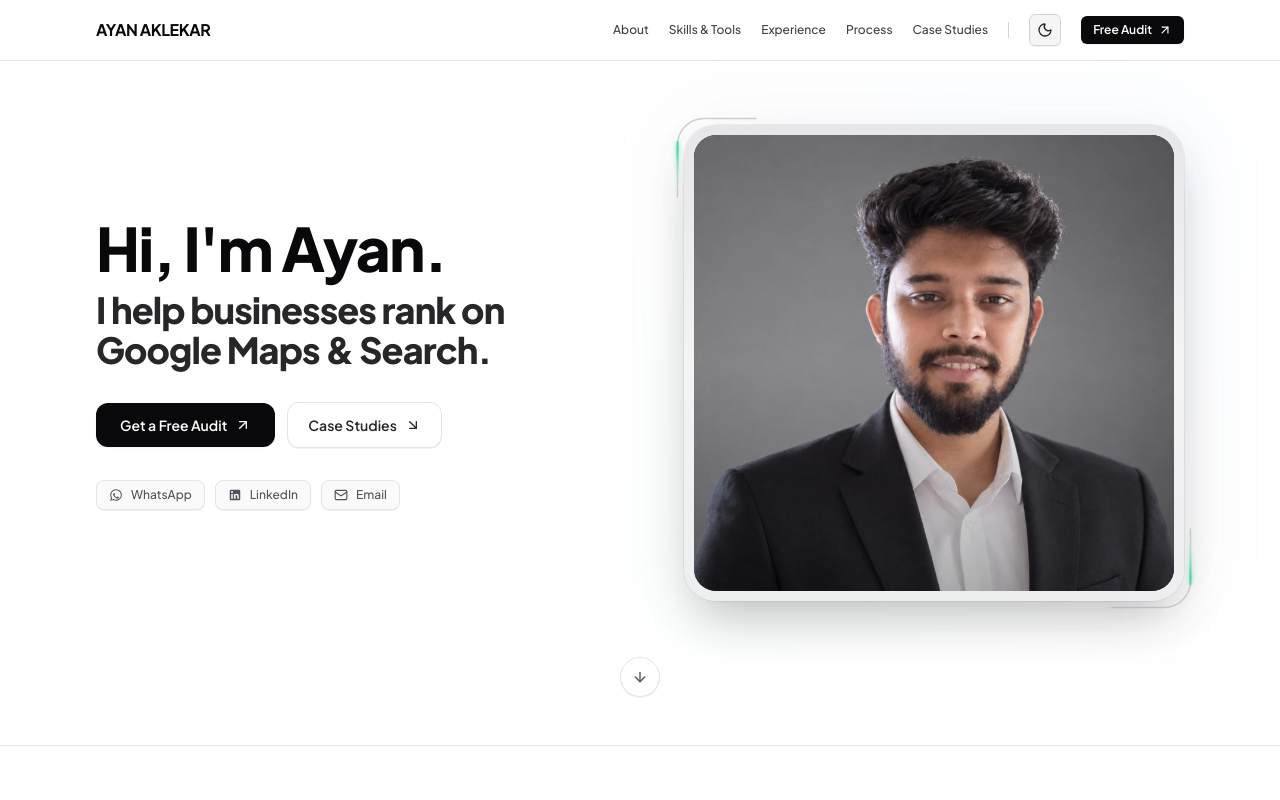
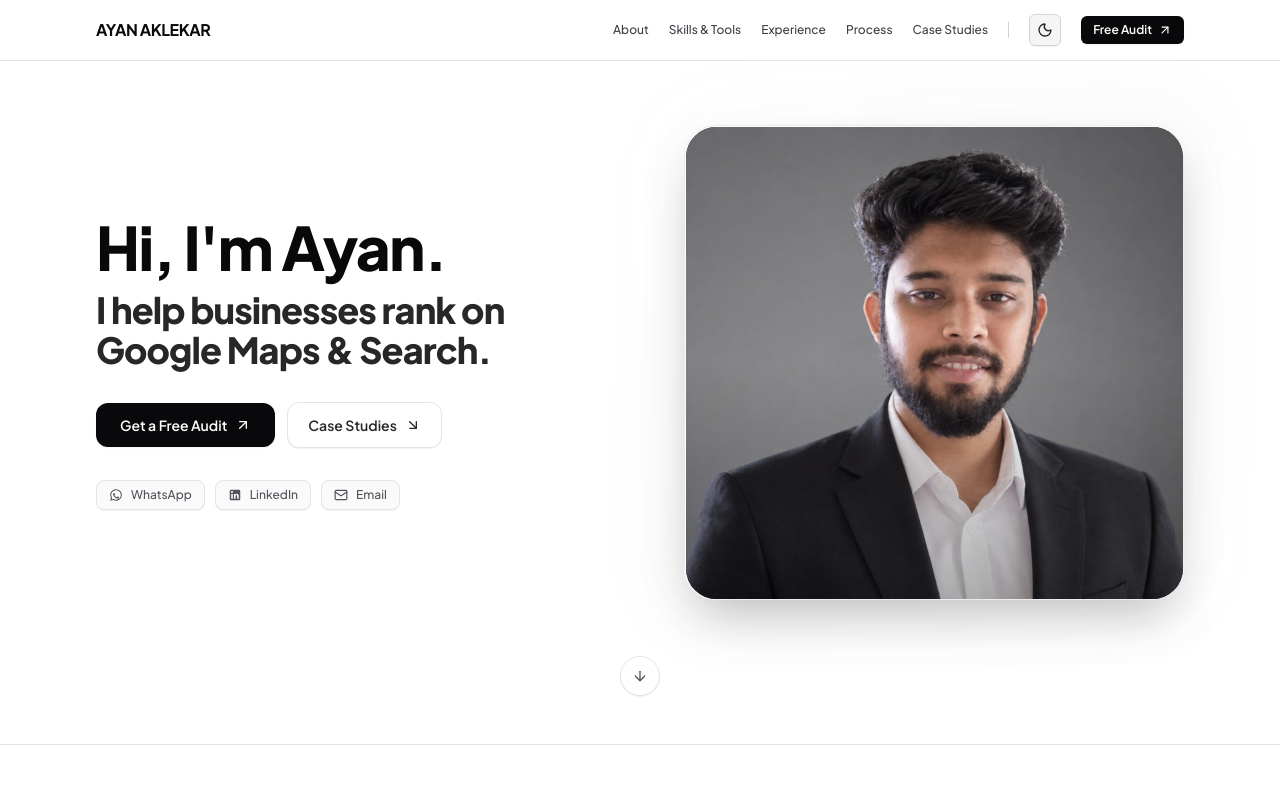
Before and after one commit to Aafaque-Nazir/ayanPortfolio, a Next.js app: page / in a window 1280 px wide. Shown: the top 800 px of the page. Built offline with nearby package versions, Linux system fonts and the light colour scheme.

Commit message:
feat: add Hero component and global CSS styles

```diff
--- a/src/app/globals.css
+++ b/src/app/globals.css
@@ -121,36 +121,25 @@ input[type="range"]:active::-webkit-slider-thumb {
   animation: fadeSlideUp 0.25s cubic-bezier(0.16, 1, 0.3, 1) forwards;
 }
 
-/* Executive Corner Bracket Beam Animations (Sleek, High-Precision, Subtle) */
-@keyframes cornerBeamTL {
+/* 360° Rotating Pure White Border Beam */
+@keyframes spinBorder {
   from {
-    stroke-dashoffset: 205;
+    transform: rotate(0deg);
   }
   to {
-    stroke-dashoffset: 0;
+    transform: rotate(360deg);
   }
 }
 
-@keyframes cornerBeamBR {
-  from {
-    stroke-dashoffset: 205;
-  }
-  to {
-    stroke-dashoffset: 0;
-  }
+.animate-spin-border {
+  animation: spinBorder 4s linear infinite !important;
+  will-change: transform;
 }
 
-.animate-corner-beam-tl {
-  animation: cornerBeamTL 3.2s linear infinite;
-}
-
-.animate-corner-beam-br {
-  animation: cornerBeamBR 3.2s linear infinite;
-}
-
-/* Accessibility: Respect Reduced Motion */
+/* Accessibility: Respect Reduced Motion (exempting essential decorative rotating border beams) */
 @media (prefers-reduced-motion: reduce) {
-  *, ::before, ::after {
+  *:not(.animate-spin-border, .animate-spin-border *),
+  ::before, ::after {
     animation-duration: 0.01ms !important;
     animation-iteration-count: 1 !important;
     transition-duration: 0.01ms !important;
--- a/src/components/Hero.tsx
+++ b/src/components/Hero.tsx
@@ -91,122 +91,44 @@ export default function Hero() {
               {/* Ambient Glow */}
               <div
                 aria-hidden="true"
-                className="absolute -inset-2 sm:-inset-4 bg-gradient-to-tr from-emerald-500/10 via-zinc-400/10 to-blue-500/10 rounded-[2.5rem] blur-2xl opacity-60 dark:opacity-40 group-hover:opacity-90 transition-opacity duration-500"
+                className="absolute -inset-2 sm:-inset-4 bg-gradient-to-tr from-zinc-500/10 via-zinc-400/5 to-zinc-500/10 rounded-[2.5rem] blur-2xl opacity-60 dark:opacity-40 group-hover:opacity-90 transition-opacity duration-500"
               />
 
-              {/* Outer Elegant Frame with Animated Corner Accents */}
-              <div className="relative p-1.5 sm:p-2.5 rounded-3xl sm:rounded-[2rem] bg-gradient-to-b from-zinc-200/90 via-zinc-100 to-zinc-200/60 dark:from-zinc-700/50 dark:via-zinc-800/40 dark:to-zinc-900/80 shadow-2xl dark:shadow-[0_25px_60px_-15px_rgba(0,0,0,0.85)] ring-1 ring-black/5 dark:ring-white/10">
-                {/* Top-Left Animated Corner Bracket */}
+              {/* Outer Container with 360° Rotating Pure White Border Beam */}
+              <div className="relative p-[1.5px] rounded-3xl sm:rounded-[2rem] overflow-hidden shadow-2xl dark:shadow-[0_25px_60px_-15px_rgba(0,0,0,0.85)]">
+                {/* Embedded style ensuring keyframes are loaded and never frozen */}
+                <style>{`
+                  @keyframes spinBorder {
+                    from { transform: rotate(0deg); }
+                    to { transform: rotate(360deg); }
+                  }
+                  .photo-beam-spin {
+                    animation: spinBorder 4s linear infinite !important;
+                    will-change: transform;
+                  }
+                `}</style>
+
+                {/* Exactly 2 Compact Opposite Pure White Beams (180° apart, strictly 2 lines total) */}
                 <div
                   aria-hidden="true"
-                  className="absolute -top-1.5 -left-1.5 sm:-top-2 sm:-left-2 w-16 h-16 sm:w-20 sm:h-20 pointer-events-none z-20"
-                >
-                  <svg
-                    viewBox="0 0 80 80"
-                    className="w-full h-full overflow-visible"
-                    fill="none"
-                    xmlns="http://www.w3.org/2000/svg"
-                  >
-                    <defs>
-                      <filter id="subtle-glow-tl" x="-40%" y="-40%" width="180%" height="180%">
-                        <feGaussianBlur stdDeviation="2" result="blur" />
-                        <feMerge>
-                          <feMergeNode in="blur" />
-                          <feMergeNode in="SourceGraphic" />
-                        </feMerge>
-                      </filter>
+                  style={{
+                    animation: "spinBorder 4.5s linear infinite",
+                    willChange: "transform",
+                    filter: "drop-shadow(0 0 3px rgba(255, 255, 255, 0.8))",
+                  }}
+                  className="photo-beam-spin absolute -inset-[150%] bg-[conic-gradient(from_0deg,transparent_0deg,transparent_145deg,rgba(255,255,255,0.3)_160deg,#ffffff_180deg,transparent_180.5deg,transparent_325deg,rgba(255,255,255,0.3)_340deg,#ffffff_360deg)] pointer-events-none"
+                />
 
-                      <linearGradient id="beam-gradient-tl" x1="0%" y1="100%" x2="100%" y2="0%">
-                        <stop offset="0%" stopColor="#ffffff" stopOpacity="0" />
-                        <stop offset="30%" stopColor="#34d399" stopOpacity="0.8" />
-                        <stop offset="75%" stopColor="#ffffff" stopOpacity="1" />
-                        <stop offset="100%" stopColor="#ffffff" stopOpacity="0" />
-                      </linearGradient>
-                    </defs>
-
-                    {/* Permanent Equal-Length Corner Baseline */}
-                    <path
-                      d="M 1.5 80 V 28 A 26.5 26.5 0 0 1 28 1.5 H 80"
-                      stroke="currentColor"
-                      strokeWidth="1.5"
-                      strokeLinecap="round"
-                      className="text-zinc-400/50 dark:text-zinc-500/50"
-                    />
-
-                    {/* Animated Beam Sweeping Around the Corner */}
-                    <path
-                      d="M 1.5 80 V 28 A 26.5 26.5 0 0 1 28 1.5 H 80"
-                      stroke="url(#beam-gradient-tl)"
-                      strokeWidth="2"
-                      strokeLinecap="round"
-                      filter="url(#subtle-glow-tl)"
-                      className="animate-corner-beam-tl"
-                      style={{
-                        strokeDasharray: "45 160",
-                      }}
-                    />
-                  </svg>
-                </div>
-
-                {/* Bottom-Right Animated Corner Bracket */}
-                <div
-                  aria-hidden="true"
-                  className="absolute -bottom-1.5 -right-1.5 sm:-bottom-2 sm:-right-2 w-16 h-16 sm:w-20 sm:h-20 pointer-events-none z-20"
-                >
-                  <svg
-                    viewBox="0 0 80 80"
-                    className="w-full h-full overflow-visible"
-                    fill="none"
-                    xmlns="http://www.w3.org/2000/svg"
-                  >
-                    <defs>
-                      <filter id="subtle-glow-br" x="-40%" y="-40%" width="180%" height="180%">
-                        <feGaussianBlur stdDeviation="2" result="blur" />
-                        <feMerge>
-                          <feMergeNode in="blur" />
-                          <feMergeNode in="SourceGraphic" />
-                        </feMerge>
-                      </filter>
-
-                      <linearGradient id="beam-gradient-br" x1="100%" y1="0%" x2="0%" y2="100%">
-                        <stop offset="0%" stopColor="#ffffff" stopOpacity="0" />
-                        <stop offset="30%" stopColor="#34d399" stopOpacity="0.8" />
-                        <stop offset="75%" stopColor="#ffffff" stopOpacity="1" />
-                        <stop offset="100%" stopColor="#ffffff" stopOpacity="0" />
-                      </linearGradient>
-                    </defs>
-
-                    {/* Permanent Equal-Length Corner Baseline */}
-                    <path
-                      d="M 78.5 0 V 52 A 26.5 26.5 0 0 1 52 78.5 H 0"
-                      stroke="currentColor"
-                      strokeWidth="1.5"
-                      strokeLinecap="round"
-                      className="text-zinc-400/50 dark:text-zinc-500/50"
-                    />
-
-                    {/* Animated Beam Sweeping Around the Corner */}
-                    <path
-                      d="M 78.5 0 V 52 A 26.5 26.5 0 0 1 52 78.5 H 0"
-                      stroke="url(#beam-gradient-br)"
-                      strokeWidth="2"
-                      strokeLinecap="round"
-                      filter="url(#subtle-glow-br)"
-                      className="animate-corner-beam-br"
-                      style={{
-                        strokeDasharray: "45 160",
-                      }}
-                    />
-                  </svg>
-                </div>
+                {/* Base subtle static track */}
+                <div className="absolute inset-0 rounded-3xl sm:rounded-[2rem] ring-1 ring-inset ring-zinc-300/40 dark:ring-white/10 pointer-events-none" />
 
                 {/* Photo Container */}
-                <div className="relative w-full aspect-[4/3.8] rounded-2xl sm:rounded-[1.4rem] bg-zinc-900 overflow-hidden flex items-center justify-center">
+                <div className="relative w-full aspect-[4/3.8] rounded-[calc(1.5rem-1.5px)] sm:rounded-[calc(2rem-1.5px)] bg-zinc-900 overflow-hidden flex items-center justify-center">
                   <img
                     src="/ayan.png"
                     alt="Ayan Aklekar - SEO Specialist & Digital Marketer"
                     loading="eager"
-                    className="w-full h-full object-cover object-[center_10%] transition-transform duration-700 ease-out group-hover:scale-[1.03] select-none"
+                    className="w-full h-full object-cover object-[center_10%] transition-transform duration-700 ease-out group-hover:scale-[1.02] select-none"
                   />
 
                   {/* Subtle Depth Vignette */}
```
